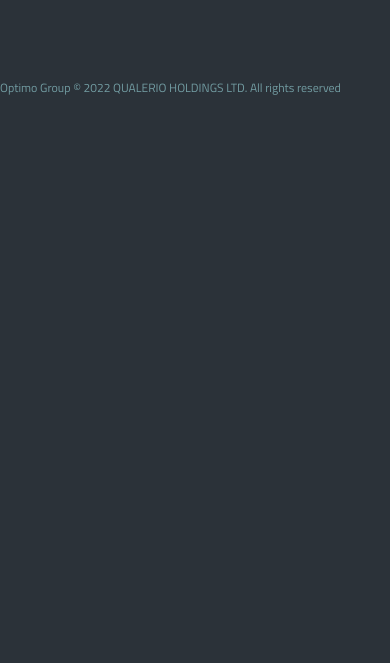
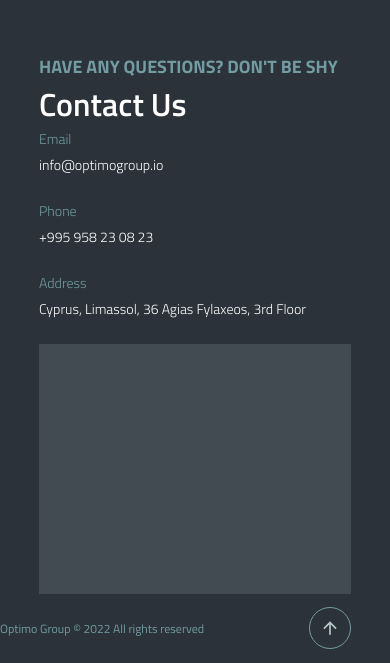
Before and after one commit to Optimogroupio/optimo-group-website, a Next.js app: page /mobile in a window 390 px wide. Shown: the part 5579-6242 px from the top of the page. Before the commit the page ends 5701 px from the top, so only its background shows below. Built offline with nearby package versions, Linux system fonts and the light colour scheme.

Commit message:
mobile contact us

```diff
--- a/components/Footer.js
+++ b/components/Footer.js
@@ -6,7 +6,7 @@ export default function Footer() {
   return (
     <footer className={styles.container}>
         <span className={styles.text}>
-            Optimo Group © 2022 QUALERIO HOLDINGS LTD. All rights reserved
+            Optimo Group © 2022 All rights reserved
         </span>
     </footer>
   )
--- a/pages/mobile.js
+++ b/pages/mobile.js
@@ -106,7 +106,7 @@ export default function Mobile() {
                     </span>
                 </div>
                 {/* Affiliate Network */}
-                <div className={styles.affiliateNetwork}>
+                <div id="affiliateNetwork" className={styles.affiliateNetwork}>
                     <h2 className={styles.secondaryHeader}>Global 10 Projects</h2>
                     <h1 className={styles.title}>Affiliate Network</h1>
                     <span className={styles.text}>
@@ -128,7 +128,7 @@ export default function Mobile() {
                     </div>
                 </div>
                 {/* Social Media */}
-                <div className={styles.socialMedia}>
+                <div id="socialMedia" className={styles.socialMedia}>
                     <h1 className={styles.title}>Betting Social Media</h1>
                     <span className={styles.text}>
                         Betting Social Media unifies a gambling-loving community.
@@ -149,7 +149,7 @@ export default function Mobile() {
                     </div>
                 </div>
                 {/* Streaming Solutions */}
-                <div className={styles.streamingSolutions}>
+                <div id="streamingSolutions" className={styles.streamingSolutions}>
                     <h2 className={styles.secondaryHeader}>Streaming Projects and Platform</h2>
                     <h1 className={styles.title}>Streaming Solutions</h1>
                     <span className={styles.text}>
@@ -170,7 +170,7 @@ export default function Mobile() {
                     </div>
                 </div>
                 {/* Startup Incubator */}
-                <div className={styles.startupIncubator}>
+                <div id="startupIncubator" className={styles.startupIncubator}>
                     <h2 className={styles.secondaryHeader}>Create In-House</h2>
                     <h1 className={styles.title}>Startup Incubator</h1>
                     <div className={styles.imageContainer}>
@@ -191,7 +191,7 @@ export default function Mobile() {
                     </span>
                 </div>
                 {/* Projects */}
-                <div className={styles.projects}>
+                <div id="projects" className={styles.projects}>
                     <h2 className={styles.secondaryHeader}>To Make Peoples Life Better</h2>
                     <h1 className={styles.title}>Projects</h1>
                     <span className={styles.text}>
@@ -210,7 +210,39 @@ export default function Mobile() {
                         </div>
                     </div>
                 </div>
-                <div />
+                {/* Contact Us */}
+                <div className={styles.contactUs}>
+                    <h2 className={styles.secondaryHeader}>Have any questions? Don{`'`}t be shy</h2>
+                    <h1 className={styles.title}>Contact Us</h1>
+                    <div className={styles.contactInfo}>
+                        <div className={styles.contactItem}>
+                            <h2 className={styles.secondaryHeader}>Email</h2>
+                            <span className={styles.text}>info@optimogroup.io</span>
+                        </div>
+                        <div className={styles.contactItem}>
+                            <h2 className={styles.secondaryHeader}>Phone</h2>
+                            <span className={styles.text}>+995 958 23 08 23</span>
+                        </div>
+                        <div className={styles.contactItem}>
+                            <h2 className={styles.secondaryHeader}>Address</h2>
+                            <span className={styles.text}>Cyprus, Limassol, 36 Agias Fylaxeos, 3rd Floor</span>
+                        </div>
+                    </div>
+                    <div className={styles.imageContainer}>
+                        <div className={styles.imageBg}/>
+                    </div>
+                </div>
+                <a
+                    className={styles.scrollToTop}
+                    onClick={() => handleScroll('hero')}
+                >
+                    <Image
+                        src="/icons/arrow_downward.svg"
+                        alt='scroll to top'
+                        width={20}
+                        height={20}
+                    />
+                </a>
             </div>
             <Footer />
         </>
--- a/styles/pages/Mobile.module.css
+++ b/styles/pages/Mobile.module.css
@@ -103,8 +103,8 @@
     width: 40px;
     border: 1px solid var(--secondary-header-color);
     border-radius: 100%;
-    left: calc(50% - 20px);
-    bottom: 25px;
+    right: 10%;
+    bottom: -55px;
     z-index: 999;
     cursor: pointer;
 }
@@ -190,3 +190,34 @@
     margin-top: 50px;
     margin-bottom: 20px;
 }
+/* Contact Us */
+.contactUs{
+    display: flex;
+    flex-direction: column;
+}
+.contactUs .imageContainer{
+    width: 100%;
+    height: 250px;
+    margin-top: 25px;
+}
+.contactUs .imageBg{
+    background-color: #424a52;
+}
+.contactInfo {
+    display: flex;
+    flex-direction: column;
+    gap: 25px;
+}
+.contactItem{
+    display: flex;
+    flex-direction: column;
+    gap: 5px;
+}
+.contactItem .secondaryHeader{
+    text-transform: capitalize;
+    font-weight: 300;
+    font-size: 14px;
+}
+.contactItem .text{
+    color: white;
+}
```
